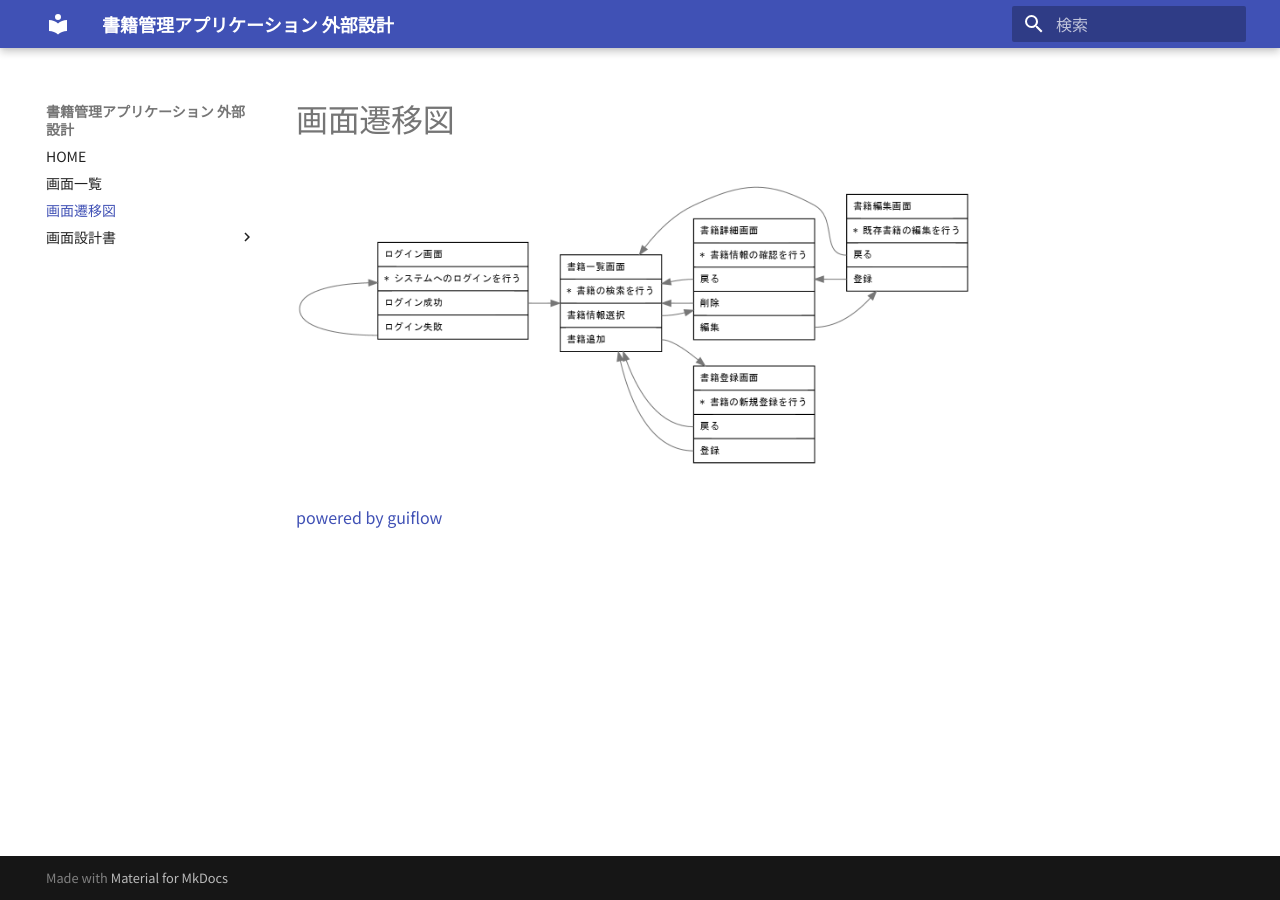
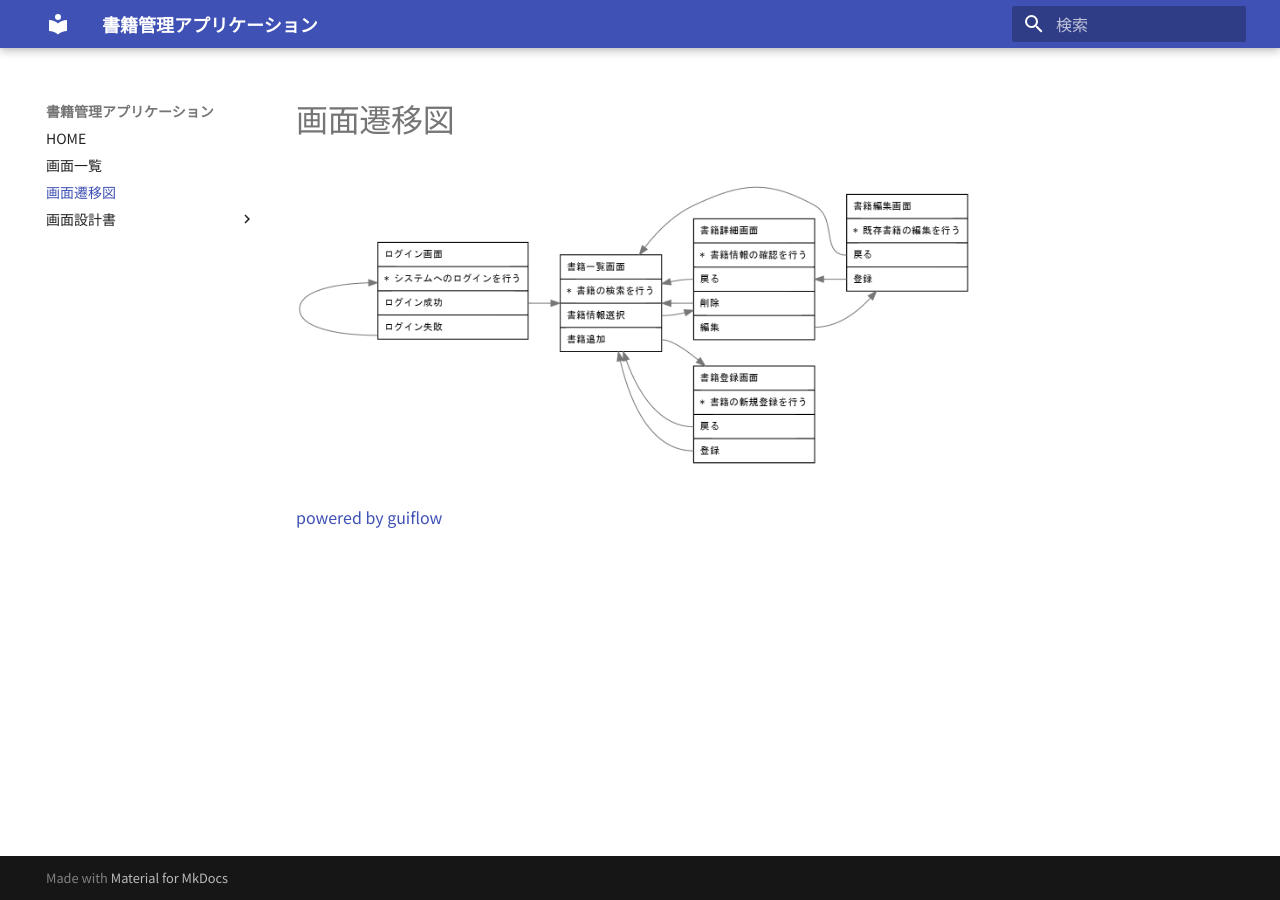
Before and after one commit to jsn-developer/bookmanagement-screen-design, an MkDocs documentation site: the page built from docs/screen-flow.md, in a window 1280 px wide. Built offline with MkDocs 1.6.1 and Material for MkDocs 9.7.7, drawn with Linux system fonts in a browser that asks for light colours; some web fonts are replaced; old or Windows-style settings are respelled for this version of MkDocs.

Commit message:
change page to nav

```diff
--- a/mkdocs.yml
+++ b/mkdocs.yml
@@ -1,4 +1,4 @@
-site_name: 書籍管理アプリケーション 外部設計
+site_name: 書籍管理アプリケーション
 theme:
   name: 'material'
   language: 'ja'
@@ -13,7 +13,7 @@ extra:
     code: "Consolas"
   search:
     language: 'ja'
-pages:
+nav:
   - HOME: index.md
   - 画面一覧: screen-list.md
   - 画面遷移図: screen-flow.md
```
